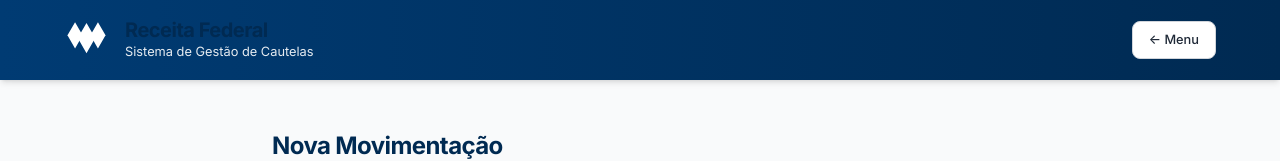
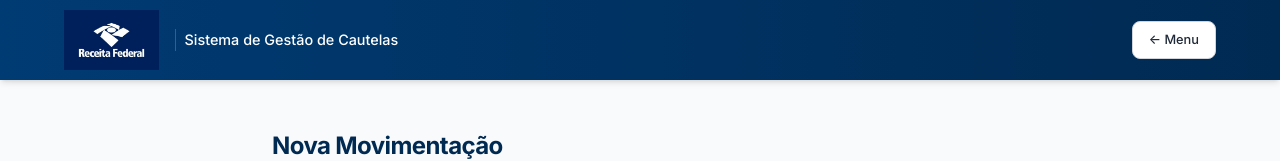
Before and after one commit to Enzodbbruno/Cautelas, a Next.js app in the folder Cautelas/: page /movements/new in a window 1280 px wide. Shown: the top 161 px of the page. Built offline with nearby package versions, Linux system fonts and the light colour scheme; no server answers; the database is empty.

Commit message:
Fix: previous failed commits and prepare for new feature

```diff
--- a/Cautelas/src/app/layout.js
+++ b/Cautelas/src/app/layout.js
@@ -17,17 +17,17 @@ export default function RootLayout({ children }) {
         <header className="main-header">
           <div className="container header-inner">
             <div style={{ display: 'flex', alignItems: 'center', gap: '1rem' }}>
-              <div style={{ width: '45px', height: '45px', display: 'flex', alignItems: 'center' }}>
-                {/* Logo da Receita Federal (SVG Inline) */}
-                <svg viewBox="0 0 512 512" fill="white" xmlns="http://www.w3.org/2000/svg" style={{ width: '100%', height: '100%' }}>
-                  <path d="M125.7 160L96 211.3H155.3L125.7 160ZM125.7 48L36.3 203H42.7L125.7 346.7L208.7 203H215L125.7 48Z" />
-                  <path d="M386.3 160L356.7 211.3H416L386.3 160ZM386.3 48L297 203H303.3L386.3 346.7L469.3 203H475.7L386.3 48Z" />
-                  <path d="M256 168.7L213.3 242.3H298.7L256 168.7ZM256 56.7L153.7 233.7H160L256 400L352 233.7H358.3L256 56.7Z" />
-                </svg>
-              </div>
-              <div style={{ display: 'flex', flexDirection: 'column' }}>
-                <h1 style={{ fontSize: '1.25rem', fontWeight: 'bold', lineHeight: '1.2', margin: 0 }}>Receita Federal</h1>
-                <p style={{ fontSize: '0.8rem', opacity: 0.9, margin: 0 }}>Sistema de Gestão de Cautelas</p>
+              {/* User provided logo image */}
+              <img
+                src="/logo-rf.png"
+                alt="Receita Federal"
+                style={{
+                  height: '60px',
+                  objectFit: 'contain'
+                }}
+              />
+              <div style={{ display: 'flex', flexDirection: 'column', paddingLeft: '0.5rem', borderLeft: '1px solid rgba(255,255,255,0.2)' }}>
+                <p style={{ fontSize: '0.9rem', opacity: 1, margin: 0, fontWeight: '500' }}>Sistema de Gestão de Cautelas</p>
               </div>
             </div>
             <a href="/" className="btn btn-secondary no-print" style={{ fontSize: '0.8rem', padding: '0.5rem 1rem' }}>
--- a/Cautelas/src/app/movements/new/movement-form.js
+++ b/Cautelas/src/app/movements/new/movement-form.js
@@ -25,9 +25,11 @@ export default function MovementForm({ assets, people }) {
 
     useEffect(() => {
         if (type === 'IN') {
+            console.log('Fetching active terms...');
             fetch('/api/movements/terms/active')
                 .then(res => res.json())
                 .then(data => {
+                    console.log('Active terms loaded:', data);
                     if (Array.isArray(data)) setActiveTerms(data);
                 })
                 .catch(err => console.error('Failed to load terms', err));
```
Also changed, not shown: Cautelas/public/logo-rf.png (added).
